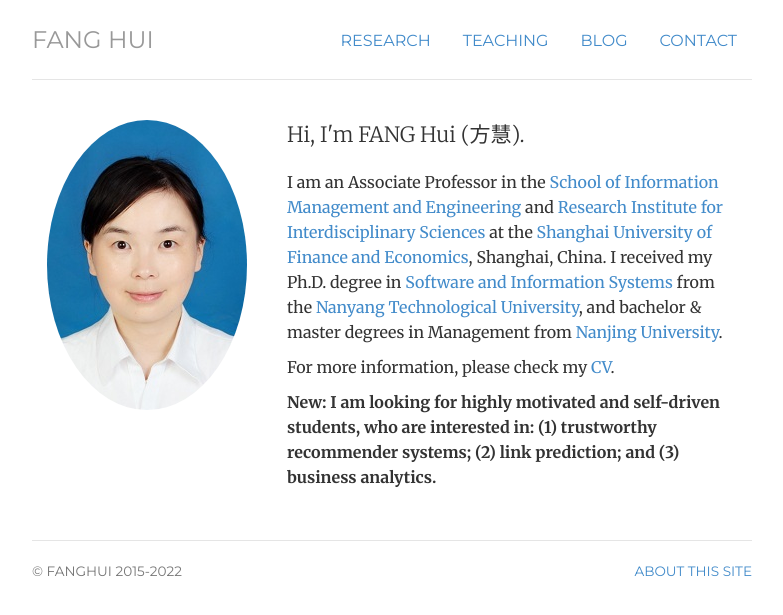
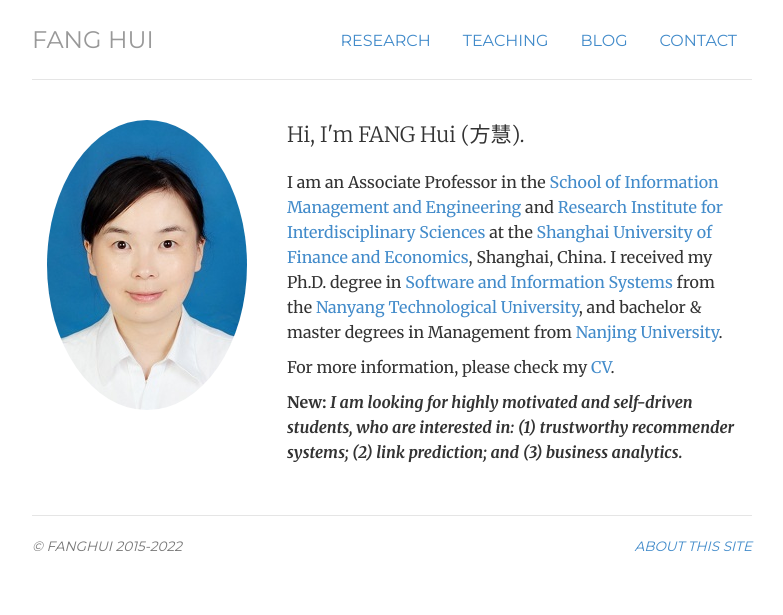
Before and after one commit to fsansan/fsansan.github.io, a Jekyll site: the page built from index.html, in a window 1280 px wide. Shown: the top 615 px of the page, without its empty margins (248-1031 px from the left). Built offline with Jekyll 4.4.1, drawn with Linux system fonts in a browser that asks for light colours.

```diff
--- a/index.html
+++ b/index.html
@@ -20,7 +20,7 @@ description: FANG Hui.
 	<p> For more information, please check my <a href="/img/cv_fanghui.pdf" title="Download CV as PDF">CV</a>.
 
 
-	<p> <b> New: I am looking for highly motivated and self-driven students, who are interested in: (1) trustworthy recommender systems; (2) link prediction;
+	<p> <b> New: <i> I am looking for highly motivated and self-driven students, who are interested in: (1) trustworthy recommender systems; (2) link prediction;
 		and (3) business analytics.</p>
 
 	</div>
```
